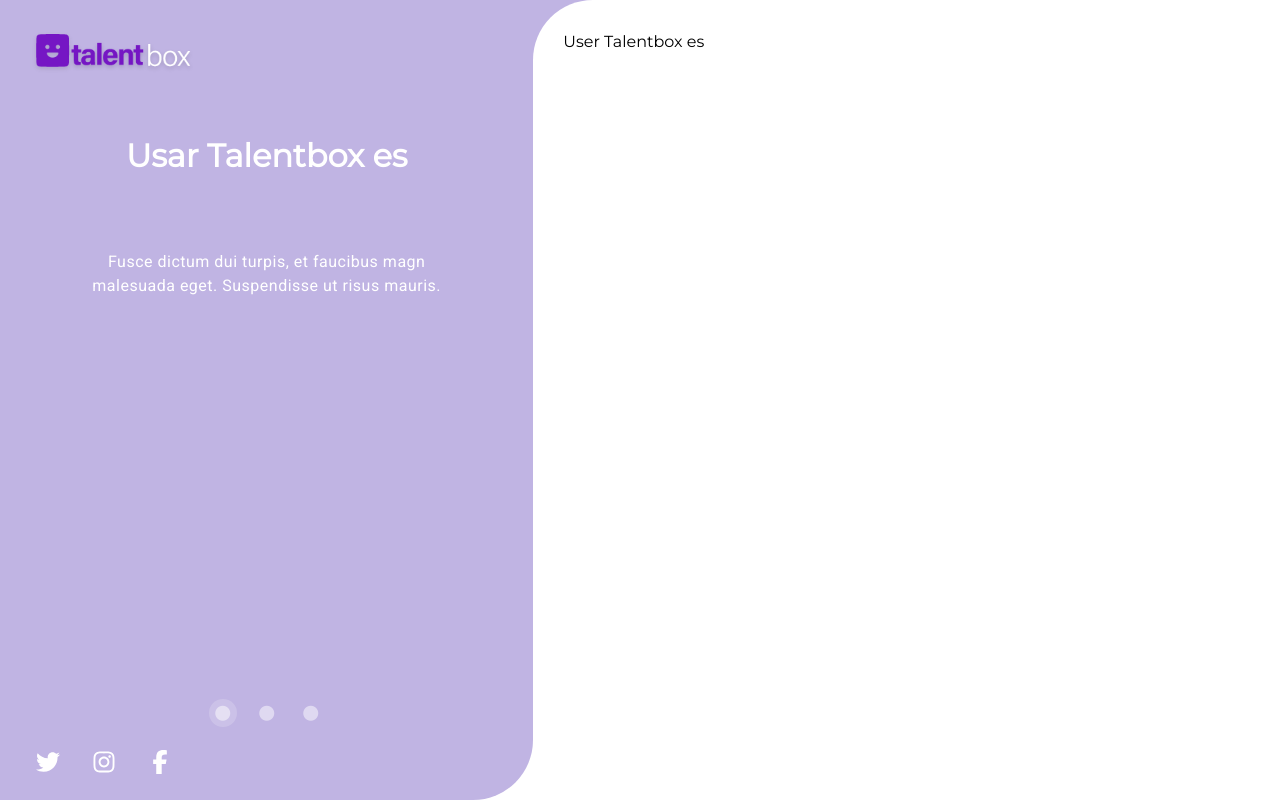
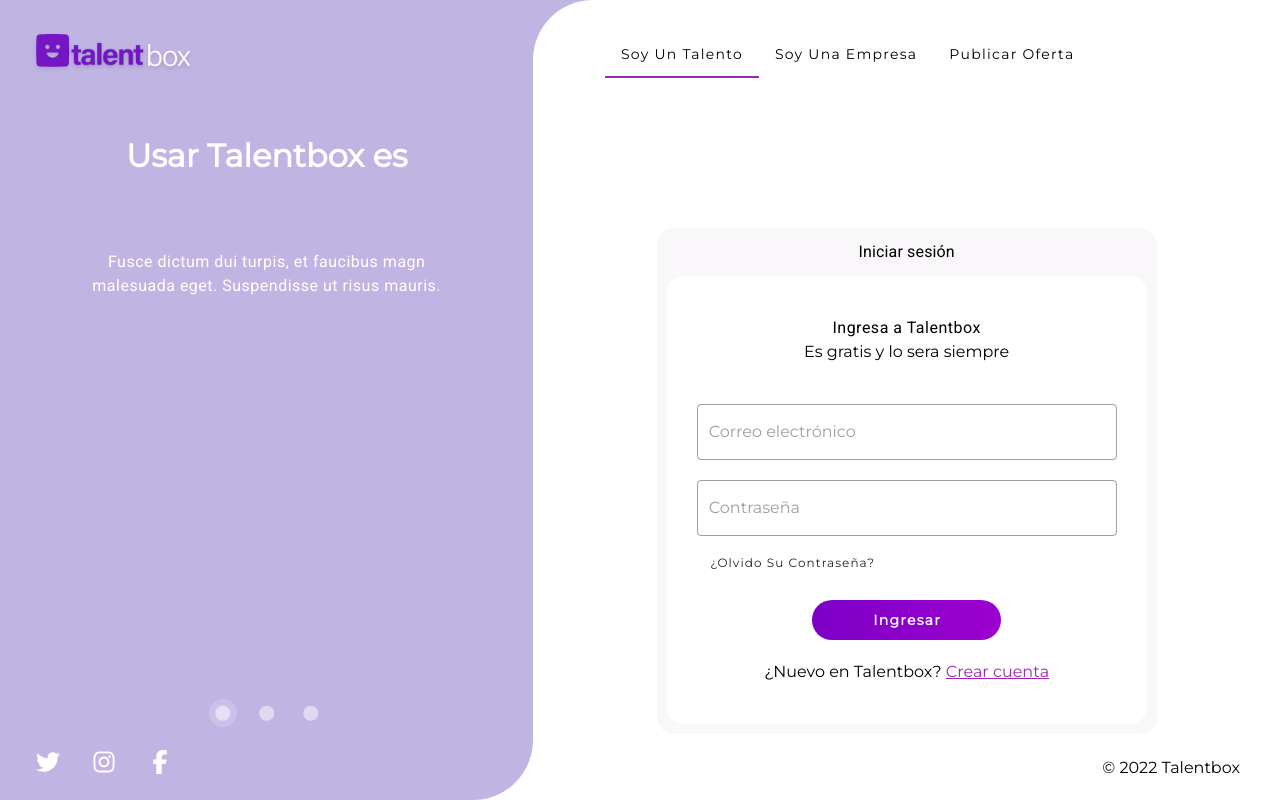
Before and after one commit to sazal-das/talentbox, a Vue app: page / in a window 1280 px wide. Built offline with nearby package versions, Linux system fonts and the light colour scheme.

Commit message:
design login page

```diff
--- a/src/views/LoginView.vue
+++ b/src/views/LoginView.vue
@@ -40,7 +40,69 @@
         </div>
       </v-col>
       <v-col cols="12" sm="7" md="7">
-        <div class="right-container">User Talentbox es</div>
+        <div class="right-container">
+          <div>
+            <v-tabs v-model="tab" align-with-title>
+              <v-tabs-slider color="purple"></v-tabs-slider>
+
+              <v-tab
+                class="text-capitalize black--text"
+                v-for="item in tabItems"
+                :key="item"
+              >{{ item }}</v-tab>
+            </v-tabs>
+            <v-tabs-items v-model="tab">
+              <v-tab-item v-for="item in items" :key="item">
+                <div class="form-container">
+                  <div class="text-subtitle-1 text-center">Iniciar sesión</div>
+                  <div class="inner-container">
+                    <div class="text-body-1 text-center">Ingresa a Talentbox</div>
+                    <div class="text-center">Es gratis y lo sera siempre</div>
+                    <div class="mt-10">
+                      <v-form ref="form" v-model="valid" lazy-validation>
+                        <v-text-field
+                          hide-details
+                          color="purple"
+                          placeholder="Correo electrónico"
+                          outlined
+                        ></v-text-field>
+                        <v-text-field
+                          class="mt-5"
+                          hide-details
+                          color="purple"
+                          placeholder="Contraseña"
+                          outlined
+                        ></v-text-field>
+                        <div>
+                          <v-btn class="mt-3 text-capitalize" text small>¿Olvido su contraseña?</v-btn>
+                        </div>
+                        <div class="text-center mt-6">
+                          <v-btn
+                            depressed
+                            rounded
+                            color="purple"
+                            class="text-capitalize px-15 py-5 font-weight-bold btn-bg"
+                            dark
+                          >Ingresar</v-btn>
+                        </div>
+                        <div class="text-center mt-5">
+                          <div>
+                            ¿Nuevo en Talentbox?
+                            <a class="purple--text" href>Crear cuenta</a>
+                          </div>
+                        </div>
+                      </v-form>
+                    </div>
+                  </div>
+                </div>
+                <div
+                  class="text-right"
+                  style="position: fixed; bottom: 20px; right: 40px;"
+                >© 2022 Talentbox</div>
+              </v-tab-item>
+            </v-tabs-items>
+          </div>
+        </div>
       </v-col>
     </v-row>
   </div>
@@ -62,6 +124,10 @@
           src: "/images/image3.png",
         },
       ],
+      tab: null,
+      tabItems: ["Soy un talento", "Soy una empresa", "Publicar oferta"],
+      text: "Lorem ipsum dolor sit amet, consectetur adipiscing elit, sed do eiusmod tempor incididunt ut labore et dolore magna aliqua. Ut enim ad minim veniam, quis nostrud exercitation ullamco laboris nisi ut aliquip ex ea commodo consequat.",
+      valid: true,
     };
   },
 };
@@ -97,4 +163,28 @@
 .header-text {
   padding: 50px 0;
 }
+.form-container {
+  background-color: #faf7fa;
+  padding: 10px;
+  max-width: 500px;
+  border-radius: 17px;
+  margin: 0 auto;
+  margin-top: 150px;
+}
+.btn-bg {
+  background-image: linear-gradient(
+    to right,
+    #7c00c6,
+    #8400c8,
+    #8d00cb,
+    #9500cd,
+    #9d00cf
+  );
+}
+.inner-container {
+  margin-top: 10px;
+  background-color: white;
+  border-radius: 17px;
+  padding: 40px 30px;
+}
 </style>
```
